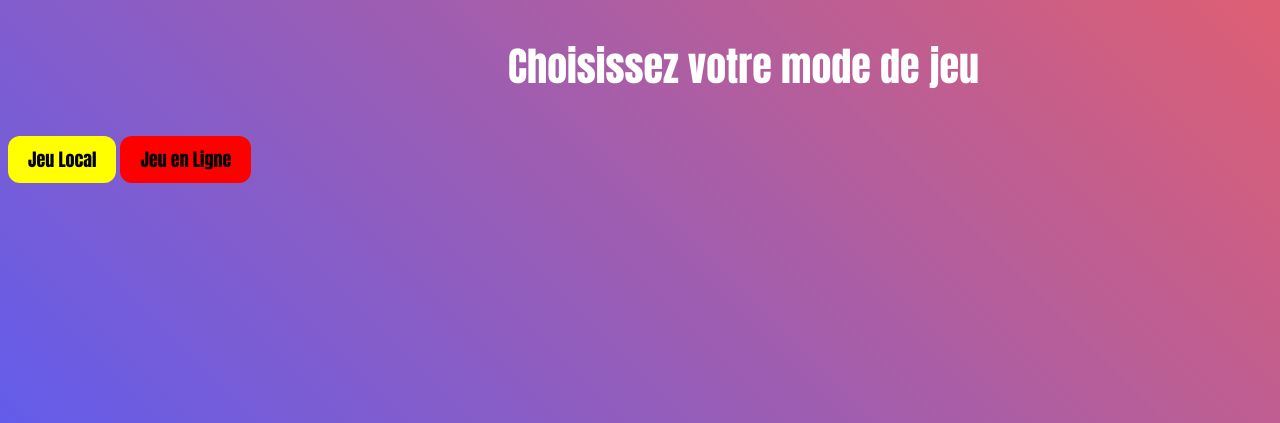
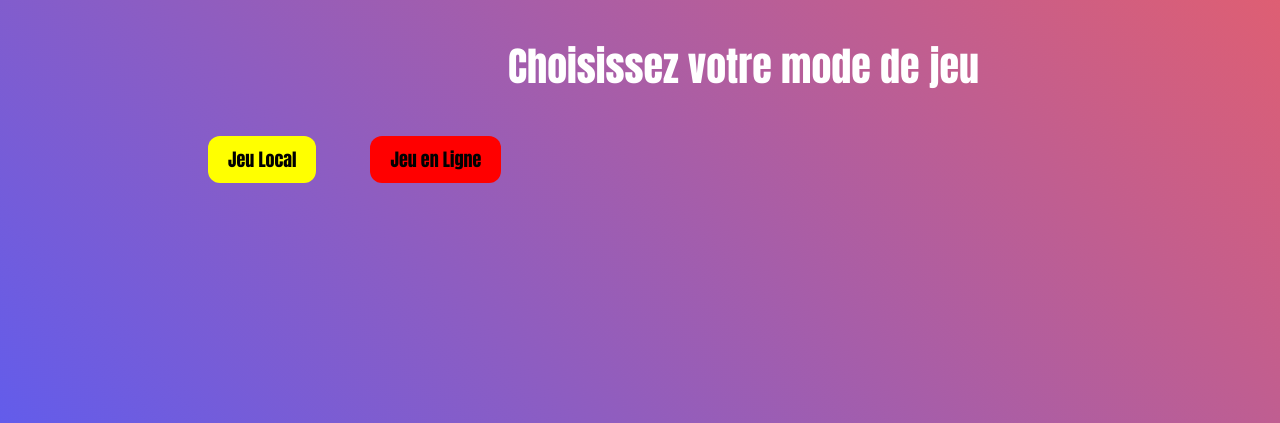
Before and after one commit to ThekingOfTotem/Puissance_4, a PHP site: page / in a window 1280 px wide. Shown: the part 287-710 px from the top of the page. Run offline with PHP 8.4, Linux system fonts and the light colour scheme.

Commit message:
Update indexStyle.css

```diff
--- a/CSS/indexStyle.css
+++ b/CSS/indexStyle.css
@@ -8,16 +8,16 @@
      font-size: 18px;
      font-family: Impact, Haettenschweiler, 'Arial Narrow Bold', sans-serif;
      cursor: pointer;
-     margin-right: auto;
-     margin-left: auto;
  }
 
  .jaune {
      background-color: yellow;
+     margin-left: 200px;
  }
 
  .rouge {
      background-color: red;
+     margin-left: 50px;
  }
 
  html,
```
